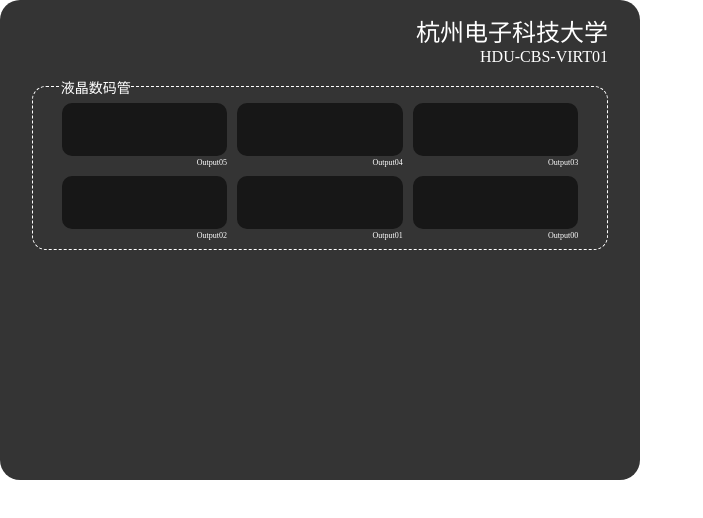
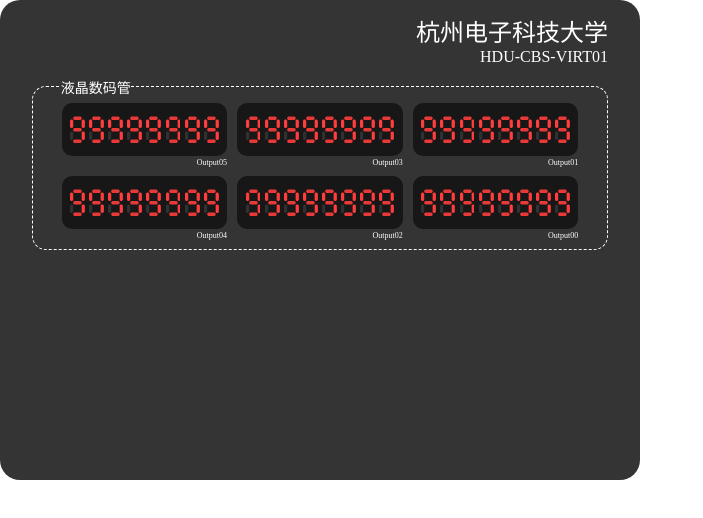
Before and after one commit to inzzo1/FPGA, a Vue app in the folder project/: page / in a window 1280 px wide. Shown: the top 518 px of the page, without its empty margins (0-703 px from the left). Built offline with nearby package versions, Linux system fonts and the light colour scheme; the HTML template or start-up script is replaced by a standard one.

Commit message:
[update]: update tubes

```diff
--- a/project/src/assets/LED/digit1.vue
+++ b/project/src/assets/LED/digit1.vue
@@ -1,5 +1,42 @@
 <script setup lang='ts'>
-
+import { ref } from 'vue';
+	const number = 10;
+    const segament = ref([
+		//-
+		{
+			rightBottom: false, rightUpper: false, leftBottom: false, leftUpper: false, bottom: false, middle: true, upper: false
+		},//0
+		{
+			rightBottom: true, rightUpper: true, leftBottom: true, leftUpper: true, bottom: true, middle: false, upper: true
+		},//1
+		{
+			rightBottom: true, rightUpper: true, leftBottom: false, leftUpper: false, bottom: false, middle: false, upper: false
+		},//2
+		{
+			rightBottom: false, rightUpper: true, leftBottom: true, leftUpper: false, bottom: true, middle: true, upper: true
+		},//3
+		{
+			rightBottom: true, rightUpper: true, leftBottom: false, leftUpper: false, bottom: true, middle: true, upper: true
+		},//4
+		{
+			rightBottom: true, rightUpper: true, leftBottom: false, leftUpper: true, bottom: false, middle: true, upper: false
+		},//5
+		{
+			rightBottom: true, rightUpper: false, leftBottom: false, leftUpper: true, bottom: true, middle: true, upper: true
+		},//6
+		{
+			rightBottom: true, rightUpper: false, leftBottom: true, leftUpper: true, bottom: true, middle: true, upper: true
+		},//7
+		{
+			rightBottom: true, rightUpper: true, leftBottom: false, leftUpper: false, bottom: false, middle: false, upper: true
+		},//8
+		{
+			rightBottom: true, rightUpper: true, leftBottom: true, leftUpper: true, bottom: true, middle: true, upper: true
+		},//9
+		{
+			rightBottom: true, rightUpper: true, leftBottom: false, leftUpper: true, bottom: true, middle: true, upper: true
+		}
+	])
 </script>
 
 <template>
@@ -8,18 +45,18 @@
 			Created with Pixso.
 	</desc>
 	<defs/>
-	<path id="right-bottom" d="M23.4783 31.7998L25.4348 29.8123L27.9938 29.8123L30 31.954L30 44.896L27.9942 47.0373L25.4346 47.0373L23.4783 45.0499L23.4783 31.7998Z" clip-rule="evenodd" fill="#FF3D3D" fill-opacity="1.000000" fill-rule="evenodd"/>
-	<path id="right-upper" d="M23.4783 7.94968L25.4348 5.96225L27.9939 5.96225L30 8.10391L30 21.0459L27.9942 23.1873L25.4344 23.1873L23.4783 21.2002L23.4783 7.94968Z" clip-rule="evenodd" fill="#FF3D3D" fill-opacity="1.000000" fill-rule="evenodd"/>
-	<path id="left-bottom" d="M1.95673 29.8123L0.00012207 31.7999L0 31.7998L0 45.05L1.9563 47.0373L4.51599 47.0373L6.52173 44.896L6.52173 31.9537L4.51581 29.8123L1.95673 29.8123Z" clip-rule="evenodd" fill="#FF3D3D" fill-opacity="1.000000" fill-rule="evenodd"/>
-	<path id="left-upper" d="M1.95673 5.96225L6.10352e-05 7.94989L0 7.94986L0 21.2001L1.95618 23.1873L4.51599 23.1873L6.52173 21.046L6.52173 8.10379L4.51575 5.96225L1.95673 5.96225Z" clip-rule="evenodd" fill="#FF3D3D" fill-opacity="1.000000" fill-rule="evenodd"/>
+	<path class="rightBottom" :class="{ on: segament[number].rightBottom }" d="M23.4783 31.7998L25.4348 29.8123L27.9938 29.8123L30 31.954L30 44.896L27.9942 47.0373L25.4346 47.0373L23.4783 45.0499L23.4783 31.7998Z" clip-rule="evenodd" fill-rule="evenodd"/>
+	<path class="rightUpper" :class="{ on: segament[number].rightUpper }" d="M23.4783 7.94968L25.4348 5.96225L27.9939 5.96225L30 8.10391L30 21.0459L27.9942 23.1873L25.4344 23.1873L23.4783 21.2002L23.4783 7.94968Z" clip-rule="evenodd" fill-rule="evenodd"/>
+	<path class="leftBottom" :class="{ on: segament[number].leftBottom }" d="M1.95673 29.8123L0.00012207 31.7999L0 31.7998L0 45.05L1.9563 47.0373L4.51599 47.0373L6.52173 44.896L6.52173 31.9537L4.51581 29.8123L1.95673 29.8123Z" clip-rule="evenodd" fill-rule="evenodd"/>
+	<path class="leftUpper" :class="{ on: segament[number].leftUpper }" d="M1.95673 5.96225L6.10352e-05 7.94989L0 7.94986L0 21.2001L1.95618 23.1873L4.51599 23.1873L6.52173 21.046L6.52173 8.10379L4.51575 5.96225L1.95673 5.96225Z" clip-rule="evenodd" fill-rule="evenodd"/>
 	<g opacity="0.900000">
-		<path id="bottom" d="M6.52197 51.0122L8.47876 52.9999L8.4787 53L21.5219 53L23.4785 51.0124L23.4785 51.0125L23.4785 48.4127L21.3704 46.375L8.63025 46.375L6.52197 48.4128L6.52197 51.0122Z" clip-rule="evenodd" fill="#FF3D3D" fill-opacity="1.000000" fill-rule="evenodd"/>
+		<path class="bottom" :class="{ on: segament[number].bottom }" d="M6.52197 51.0122L8.47876 52.9999L8.4787 53L21.5219 53L23.4785 51.0124L23.4785 51.0125L23.4785 48.4127L21.3704 46.375L8.63025 46.375L6.52197 48.4128L6.52197 51.0122Z" clip-rule="evenodd" fill-rule="evenodd"/>
 	</g>
 	<g opacity="0.900000">
-		<path id="middle" d="M6.52197 27.8247L8.47876 29.8124L8.4787 29.8125L21.5219 29.8125L23.4785 27.8249L23.4785 27.825L23.4785 25.2252L21.3704 23.1875L8.63025 23.1875L6.52197 25.2254L6.52197 27.8247Z" clip-rule="evenodd" fill="#C4C4C4" fill-opacity="0.410000" fill-rule="evenodd"/>
+		<path class="middle" :class="{ on: segament[number].middle }" d="M6.52197 27.8247L8.47876 29.8124L8.4787 29.8125L21.5219 29.8125L23.4785 27.8249L23.4785 27.825L23.4785 25.2252L21.3704 23.1875L8.63025 23.1875L6.52197 25.2254L6.52197 27.8247Z" clip-rule="evenodd"  fill-rule="evenodd"/>
 	</g>
 	<g opacity="0.900000">
-		<path id="upper" d="M6.52197 4.63721L8.47876 6.62494L8.4787 6.625L21.5219 6.625L23.4785 4.63745L23.4785 4.63748L23.4785 2.03772L21.3704 0L8.63025 0L6.52197 2.03787L6.52197 4.63721Z" clip-rule="evenodd" fill="#FF3D3D" fill-opacity="1.000000" fill-rule="evenodd"/>
+		<path class="upper" :class="{ on: segament[number].upper }" d="M6.52197 4.63721L8.47876 6.62494L8.4787 6.625L21.5219 6.625L23.4785 4.63745L23.4785 4.63748L23.4785 2.03772L21.3704 0L8.63025 0L6.52197 2.03787L6.52197 4.63721Z" clip-rule="evenodd" fill-rule="evenodd"/>
 	</g>
 </svg>
 
@@ -27,7 +64,17 @@
 
 <style lang="scss" scoped>
     svg{
-		width: 2%;
+		width: 10%;
 		height: auto;
 	}
+	path {
+  		fill: #C4C4C4; /* 默认灰色 */
+		fill-opacity: 0.150000;
+  		transition: fill 0.2s ease;
+	}
+
+	path.on {
+  	fill: #FF3D3D; /* 点亮的颜色 */
+	fill-opacity: 1.000000;
+	}
 </style>
--- a/project/src/components/desk/deskcomponents/deskTubesGroup.vue
+++ b/project/src/components/desk/deskcomponents/deskTubesGroup.vue
@@ -8,10 +8,10 @@
         <div class="lineFrame">
             <div class="wrap">
                 <Tube :tubeNumber="5"></Tube>
+                <Tube :tubeNumber="3"></Tube>
+                <Tube :tubeNumber="1"></Tube>
                 <Tube :tubeNumber="4"></Tube>
-                <Tube :tubeNumber="3"></Tube>
                 <Tube :tubeNumber="2"></Tube>
-                <Tube :tubeNumber="1"></Tube>
                 <Tube :tubeNumber="0"></Tube>
             </div>
             <!-- <Digit1>
--- a/project/src/components/tubes/tube.vue
+++ b/project/src/components/tubes/tube.vue
@@ -1,4 +1,5 @@
 <script setup lang="ts">
+    import Digit from '../../assets/LED/digit1.vue'
     const props = defineProps({
         tubeNumber:{
             type:Number,
@@ -10,6 +11,16 @@
 <template>
     <div class="tubeInnerBG">
         <div >
+            <div class="wrap">
+                <Digit></Digit>
+                <Digit></Digit>
+                <Digit></Digit>
+                <Digit></Digit>
+                <Digit></Digit>
+                <Digit></Digit>
+                <Digit></Digit>
+                <Digit></Digit>
+            </div>
         </div>
         <span>Output0{{ props.tubeNumber }}</span>
     </div>
@@ -22,11 +33,20 @@
                 display: flex;
                 justify-content: flex-end;
                 flex-wrap: wrap;
-                div{
+                > div{
                     width: 100%;
                     height: 80%;
                     border-radius: 10px;
                     background-color: #171717;
+                    display: flex;
+                    justify-content: center;
+                    align-items: center;
+                    .wrap{
+                        width: 90%;
+                        height: 60%;
+                        display: flex;
+                        justify-content: space-between;
+                    }
                 }
                 span{
                     font-size: 8px;
```
